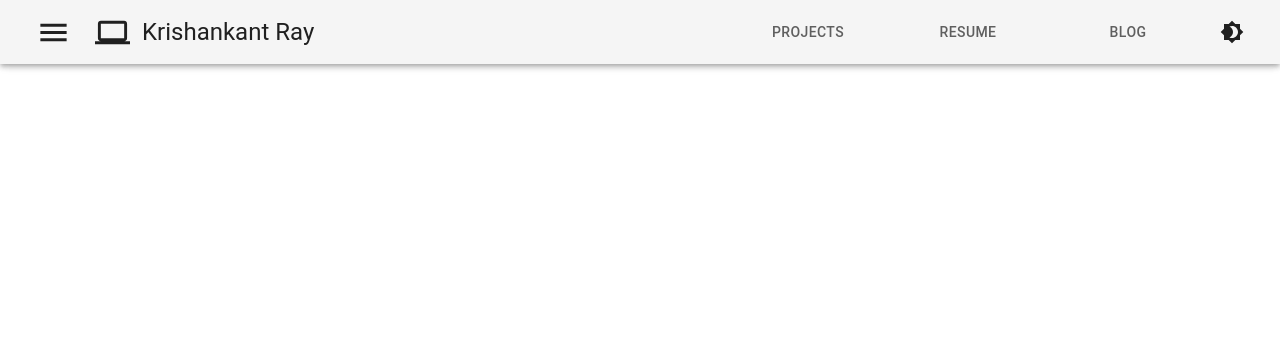
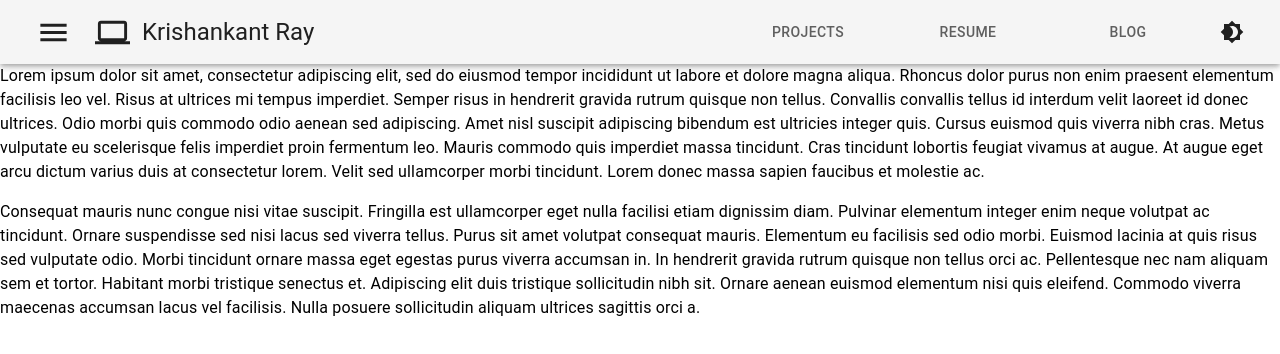
Before and after one commit to krishankantray/krishankantray-archived, a React (Create React App) app: page / in a window 1280 px wide. Shown: the top 354 px of the page. Built offline with nearby package versions, Linux system fonts and the light colour scheme.

Commit message:
drawer added

```diff
--- a/src/components/navbar.js
+++ b/src/components/navbar.js
@@ -4,7 +4,7 @@
 import Resume from "./resume.js";
 import Projects from "./projects.js";
 
-import { BrowserRouter, Route, Link } from "react-router-dom";
+import { BrowserRouter, Route, Link, Switch } from "react-router-dom";
 
 import {
   AppBar,
@@ -16,42 +16,70 @@
   Tabs,
   Tab,
   MenuItem,
-  Menu
+  Menu,
+  makeStyles
 } from "@material-ui/core";
 import ComputerIcon from "@material-ui/icons/Computer";
 import MenuIcon from '@material-ui/icons/Menu';
 import Brightness4Icon from '@material-ui/icons/Brightness4';
-import { render } from "@testing-library/react";
+import Drawer from '@material-ui/core/Drawer';
 
-export default function navbar(props) {
+const useStyles = makeStyles(theme=>({
+
+  menuButton: {
+    marginRight: theme.spacing(2)
+  },
+
+  drawer: {
+    width: 240,
+    flexShrink: 0,
+    padding: theme.spacing(0, 1),
+  },
+
+
+  drawerHeader: {
+    display: 'flex',
+    alignItems: 'center',
+    padding: theme.spacing(0, 1),
+    ...theme.mixins.toolbar,
+    justifyContent: 'flex-end',
+  },
+
+}));
+
+
+
+
+
+
+export default function Navbar(props) {
+  const classes= useStyles();
+
+  const [flip, setOpen] = React.useState(false);
+
+  const handleDrawer = () => {
+    setOpen(!flip);
+  };
+
+
+
+
+
   return (
   <div>
 
     <AppBar color="default" title="Krishankant Ray" position="fixed" alignItems='center' direction="row" >
       <Toolbar>
-        <BrowserRouter>
-          <Route exact path="/" component={Projects} />
-          <Route path="/blog" component={Blog} />
-          <Route path="/resume" component={Resume} />
+
+                <IconButton  color="inherit" onClick={handleDrawer}>
+                  <MenuIcon fontSize='large' />
+                </IconButton>
 
 
-
-          <Grid alignItems='center' direction="row">
-            <Tabs>
-              <tab>
-                <IconButton  color="inherit" >
-                  <MenuIcon fontSize='large' />
-                </IconButton>
-              </tab>
-              <tab>
                 <IconButton color="inherit" >
                   <ComputerIcon fontSize='large' />
                 </IconButton>
-              </tab>
-            </Tabs>
 
-
-            </Grid>
 
 
               <Typography variant="h5" >
@@ -61,25 +89,64 @@
 
             <div style={{flex:1}}></div>
 
-            <Grid>
+
 
             <Tabs>
-
-
-              <Tab  label="Projects" containerElement={ <Link to="/" className="item" /> } />
-              <Tab  label="Resume" containerElement={<Link to="/resume" className="item" />} />
-              <Tab label="Blog" containerElement={<Link to="/blog" className="item" />} />
+            <BrowserRouter>
+            <Switch>
+              <Route exact path="/" component={Projects} />
+              <Route exact path="/blog" component={Blog} />
+              <Route exact path="/resume" component={Resume} />
+            </Switch>
+              <Tab value='one' label="Projects" to='/projects' component={Link} />
+              <Tab value='two' label="Resume" to='/resume' component={Link} />
+              <Tab value='three' label="Blog" to='/blog' component={Link} />
               <IconButton  color="inherit" onClick={props.onToggleTheme}>
                 <Brightness4Icon  />
               </IconButton>
+              </BrowserRouter>
+            </Tabs>
 
-            </Tabs>
-          </Grid>
 
-        </BrowserRouter>
+
       </Toolbar>
     </AppBar>
+    <Drawer
+        className={classes.drawer}
+        variant="persistent"
+        anchor="left"
+        open={flip}
 
+      >
+        Hello How are you
+    </Drawer>
+
+    <main>
+    <div className={classes.drawerHeader} />
+        <Typography paragraph>
+          Lorem ipsum dolor sit amet, consectetur adipiscing elit, sed do eiusmod tempor incididunt
+          ut labore et dolore magna aliqua. Rhoncus dolor purus non enim praesent elementum
+          facilisis leo vel. Risus at ultrices mi tempus imperdiet. Semper risus in hendrerit
+          gravida rutrum quisque non tellus. Convallis convallis tellus id interdum velit laoreet id
+          donec ultrices. Odio morbi quis commodo odio aenean sed adipiscing. Amet nisl suscipit
+          adipiscing bibendum est ultricies integer quis. Cursus euismod quis viverra nibh cras.
+          Metus vulputate eu scelerisque felis imperdiet proin fermentum leo. Mauris commodo quis
+          imperdiet massa tincidunt. Cras tincidunt lobortis feugiat vivamus at augue. At augue eget
+          arcu dictum varius duis at consectetur lorem. Velit sed ullamcorper morbi tincidunt. Lorem
+          donec massa sapien faucibus et molestie ac.
+        </Typography>
+        <Typography paragraph>
+          Consequat mauris nunc congue nisi vitae suscipit. Fringilla est ullamcorper eget nulla
+          facilisi etiam dignissim diam. Pulvinar elementum integer enim neque volutpat ac
+          tincidunt. Ornare suspendisse sed nisi lacus sed viverra tellus. Purus sit amet volutpat
+          consequat mauris. Elementum eu facilisis sed odio morbi. Euismod lacinia at quis risus sed
+          vulputate odio. Morbi tincidunt ornare massa eget egestas purus viverra accumsan in. In
+          hendrerit gravida rutrum quisque non tellus orci ac. Pellentesque nec nam aliquam sem et
+          tortor. Habitant morbi tristique senectus et. Adipiscing elit duis tristique sollicitudin
+          nibh sit. Ornare aenean euismod elementum nisi quis eleifend. Commodo viverra maecenas
+          accumsan lacus vel facilisis. Nulla posuere sollicitudin aliquam ultrices sagittis orci a.
+        </Typography>
+      </main>
 
 </div>
   );
```
